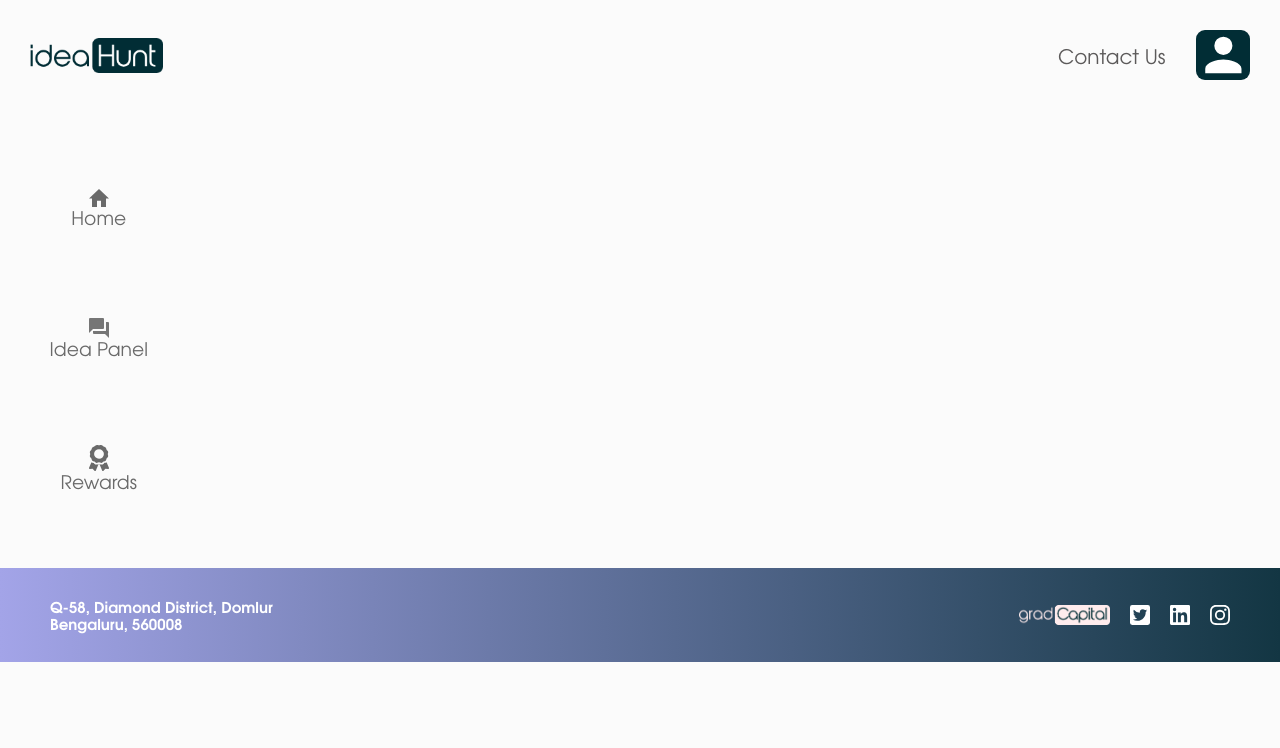
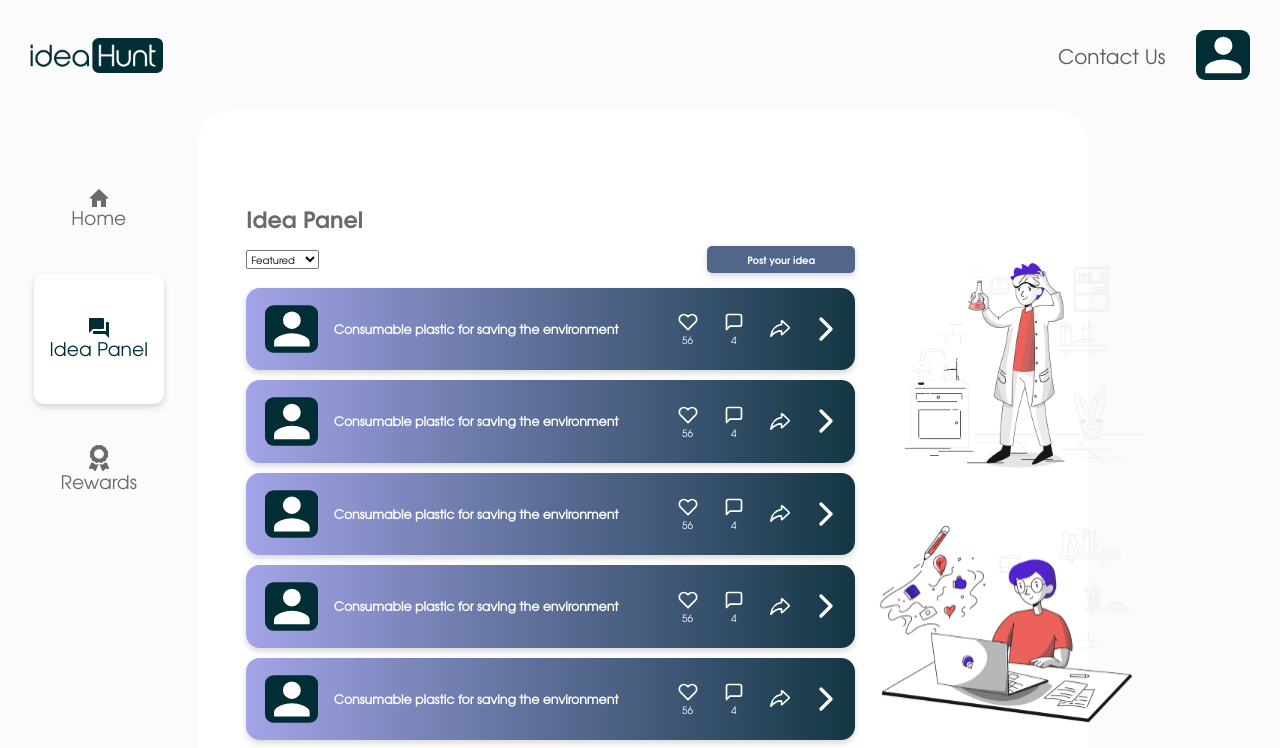
Before and after one commit to Mynk-9/gradcap-ideahunt, a React (Create React App) app: page /idea/panel in a window 1280 px wide. Shown: the top 748 px of the page. Built offline with nearby package versions, Linux system fonts and the light colour scheme.

Commit message:
Updated urls and side-nav logics

```diff
--- a/src/App.js
+++ b/src/App.js
@@ -1,5 +1,5 @@
 import { useEffect, useState } from 'react';
-import { Routes, Route } from 'react-router-dom';
+import { Routes, Route, Navigate } from 'react-router-dom';
 
 import Footer from './components/footer/Footer';
 import Navbar from './components/navbar/Navbar';
@@ -51,32 +51,43 @@ const App = () => {
                             iconInactive: HomeIconInactive,
                             iconActive: HomeIconActive,
                             path: '/home',
+                            checkPaths: [/\/home/g],
                         },
                         {
                             text: 'Idea Panel',
                             iconInactive: IdeaPanelIconInactive,
                             iconActive: IdeaPanelIconActive,
-                            path: '/idea-panel',
+                            path: '/idea/panel',
+                            checkPaths: [/\/idea\/*/g, /\/post-idea/g],
                         },
                         {
                             text: 'Rewards',
                             iconInactive: RewardsIconInactive,
                             iconActive: RewardsIconActive,
                             path: '/rewards',
+                            checkPaths: [/\/rewards/g],
                         },
                         {
                             text: 'Contact Us',
                             mobileOnly: true,
                             path: 'contact-us',
+                            checkPaths: [/\/contact-us/g],
                         },
                     ]}
                     mobileVisible={true}
                     pcVisible={true}
                 />
                 <Routes>
-                    <Route exact path="/" element={<Home />} />
+                    <Route
+                        path="/"
+                        element={<Navigate replace to={'/home'} />}
+                    />
                     <Route path="/home" element={<Home />} />
-                    <Route path="/idea-panel" element={<IdeaPanel />} />
+                    <Route path="/idea/panel" element={<IdeaPanel />} />
+                    <Route
+                        path="/idea"
+                        element={<Navigate replace to={'/idea/panel'} />}
+                    />
                     <Route path="/post-idea" element={<PostIdea />} />
                     <Route path="/profile" element={<Profile />} />
                 </Routes>
--- a/src/components/sidenav/SideNav.js
+++ b/src/components/sidenav/SideNav.js
@@ -12,6 +12,12 @@ const SideNavButton = data => {
     let location = useLocation();
     let navigate = useNavigate();
 
+    const correctLocation = data.checkPaths.find(path =>
+        new RegExp(path).test(location.pathname)
+    )
+        ? true
+        : false;
+
     let renderOptions = {};
     if (data.mobileOnly) renderOptions['data-mobile-only'] = 'true';
 
@@ -19,10 +25,10 @@ const SideNavButton = data => {
         <button
             className={Styles.button}
             onClick={() => navigate(data.path)}
-            linkactive={location.pathname === data.path ? 'true' : 'false'}
+            data-link-active={correctLocation ? 'true' : 'false'}
             {...renderOptions}
         >
-            {location.pathname === data.path ? (
+            {correctLocation ? (
                 <img src={data.iconActive} alt={data.text} />
             ) : (
                 <img src={data.iconInactive} alt={data.text} />
@@ -70,6 +76,7 @@ const dataShapePropType = propTypes.shape({
     iconActive: propTypes.string,
     path: propTypes.string.isRequired,
     mobileOnly: propTypes.bool,
+    checkPaths: propTypes.arrayOf(propTypes.instanceOf(RegExp)),
 });
 
 SideNavButton.propTypes = {
--- a/src/components/sidenav/SideNav.module.scss
+++ b/src/components/sidenav/SideNav.module.scss
@@ -68,7 +68,7 @@
             }
         }
     }
-    .button[linkActive='true'] {
+    .button[data-link-active='true'] {
         color: var(--side-nav-text-active);
         background-color: #fff;
         box-shadow: 0px 3px 6px #00000029;
```
